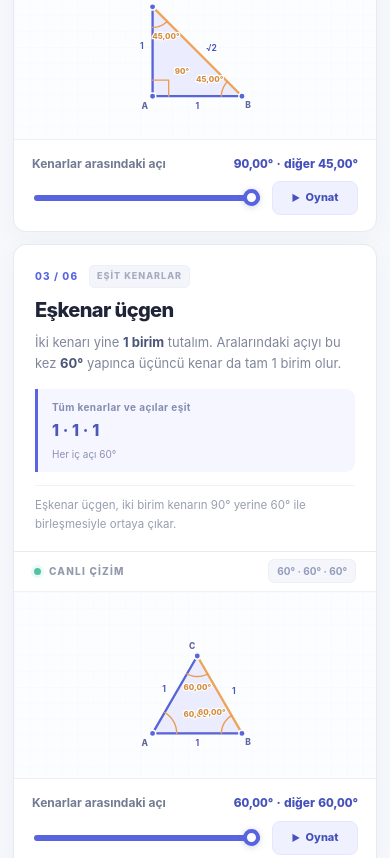
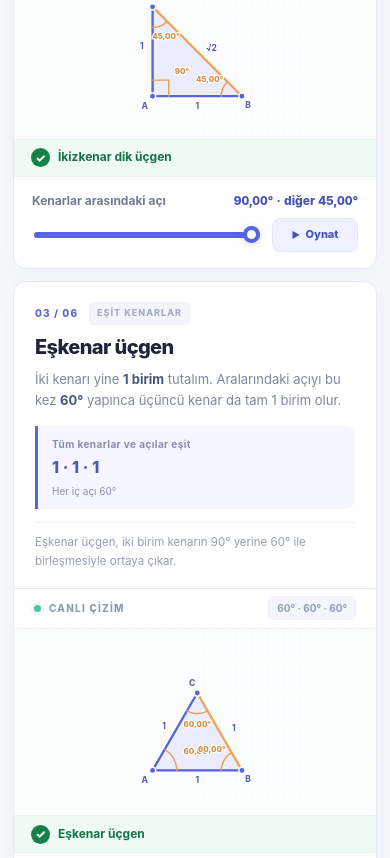
Before and after one commit to alorak/geometri, a website: page index.html in a window 390 px wide. Shown: the part 1220-2078 px from the top of the page. Drawn offline with Linux system fonts and the light colour scheme.

Commit message:
Simülasyonlarda geometrik şekil durumlarını canlı göster

```diff
--- a/app.mjs
+++ b/app.mjs
@@ -75,6 +75,21 @@ export function geometryAt(kind, progress) {
     return {kind,t,vertices:points,angle,theta,arc,chord,end:[Math.cos(theta),Math.sin(theta)]};
   }
   throw new Error('Bilinmeyen şekil: '+kind);
+}
+
+// Describe the actual shape during each construction, including its degenerate start.
+export function classifyShape(kind,progress){
+  const descriptions={
+    right:['İkizkenar dik üçgen','Dik olmayan ikizkenar üçgen','Henüz üçgen oluşmadı'],
+    equilateral:['Eşkenar üçgen','İkizkenar üçgen (eşkenar değil)','Henüz üçgen oluşmadı'],
+    square:['1 birimlik kare','Bir kenarı 1 birim olan dikdörtgen','Henüz dikdörtgen oluşmadı'],
+    quarter:['1 birimlik çeyrek çember','90°\'den küçük daire dilimi','Henüz daire dilimi oluşmadı']
+  };
+  const names=descriptions[kind];
+  if(!names)return null;
+  const t=Math.max(0,Math.min(1,Number(progress)||0));
+  const valid=t>=1;
+  return {valid,label:names[valid?0:t>0?1:2]};
 }
 
 const fmt = new Intl.NumberFormat('tr-TR',{minimumFractionDigits:2,maximumFractionDigits:2});
@@ -352,6 +367,14 @@ if(typeof document!=='undefined'){
       lesson.querySelector('output').textContent=fmt.format(length)+' birim';
       lesson.querySelector('.segment-formula-value').textContent='|AB| = '+fmt.format(length);
     }else lesson.querySelector('output').textContent=readingFor(kind,t);
+    const condition=classifyShape(kind,t);
+    const status=lesson.querySelector('.condition-status');
+    if(condition&&status){
+      status.classList.toggle('is-valid',condition.valid);
+      status.classList.toggle('is-invalid',!condition.valid);
+      status.querySelector('.condition-icon').textContent=condition.valid?'✓':'✕';
+      status.querySelector('.condition-text').textContent=condition.label;
+    }
   }
   function stopAnimation(lesson){
     if(frames.has(lesson)){cancelAnimationFrame(frames.get(lesson));frames.delete(lesson);}
--- a/index.html
+++ b/index.html
@@ -77,6 +77,7 @@
             <div class="lesson-lab">
               <div class="lab-title"><span class="live-dot"></span><span>CANLI ÇİZİM</span><span class="lab-badge">1 · 1 · √2</span></div>
               <div class="canvas-container"><svg class="shape-canvas" viewBox="0 0 640 330" role="img" aria-label="İki eşit birim kenarın açılmasıyla oluşan ikizkenar dik üçgen"></svg></div>
+              <div class="condition-status is-valid" role="status" aria-live="polite"><span class="condition-icon" aria-hidden="true">✓</span><span class="condition-text">İkizkenar dik üçgen</span></div>
               <div class="lab-controls"><div class="control-header"><label for="range-right">Kenarlar arasındaki açı</label><output class="measurement" for="range-right">90°</output></div><div class="control-row"><input id="range-right" type="range" min="0" max="100" value="100" step="1"><button class="play-button" type="button" aria-label="Dik üçgen animasyonunu oynat"><span aria-hidden="true">▶</span> Oynat</button></div></div>
             </div>
           </section>
@@ -92,6 +93,7 @@
             <div class="lesson-lab">
               <div class="lab-title"><span class="live-dot"></span><span>CANLI ÇİZİM</span><span class="lab-badge">60° · 60° · 60°</span></div>
               <div class="canvas-container"><svg class="shape-canvas" viewBox="0 0 640 330" role="img" aria-label="İki birim kenar arasındaki açı altmış dereceye kadar açılarak eşkenar üçgen oluşumu"></svg></div>
+              <div class="condition-status is-valid" role="status" aria-live="polite"><span class="condition-icon" aria-hidden="true">✓</span><span class="condition-text">Eşkenar üçgen</span></div>
               <div class="lab-controls"><div class="control-header"><label for="range-equilateral">Kenarlar arasındaki açı</label><output class="measurement" for="range-equilateral">60°</output></div><div class="control-row"><input id="range-equilateral" type="range" min="0" max="100" value="100" step="1"><button class="play-button" type="button" aria-label="Eşkenar üçgen animasyonunu oynat"><span aria-hidden="true">▶</span> Oynat</button></div></div>
             </div>
           </section>
@@ -122,6 +124,7 @@
             <div class="lesson-lab">
               <div class="lab-title"><span class="live-dot"></span><span>CANLI ÇİZİM</span><span class="lab-badge">2 eş üçgen</span></div>
               <div class="canvas-container"><svg class="shape-canvas" viewBox="0 0 640 330" role="img" aria-label="Köşegeniyle iki eş ikizkenar dik üçgene ayrılan, 45 ve 90 derece açıları gösterilen birim kare"></svg></div>
+              <div class="condition-status is-valid" role="status" aria-live="polite"><span class="condition-icon" aria-hidden="true">✓</span><span class="condition-text">1 birimlik kare</span></div>
               <div class="lab-controls"><div class="control-header"><label for="range-square">Karenin yüksekliğini tamamla</label><output class="measurement" for="range-square">1,00 birim</output></div><div class="control-row"><input id="range-square" type="range" min="0" max="100" value="100" step="1"><button class="play-button" type="button" aria-label="Kare animasyonunu oynat"><span aria-hidden="true">▶</span> Oynat</button></div></div>
             </div>
           </section>
@@ -138,6 +141,7 @@
             <div class="lesson-lab">
               <div class="lab-title"><span class="live-dot"></span><span>CANLI ÇİZİM</span><span class="lab-badge">r = 1</span></div>
               <div class="canvas-container"><svg class="shape-canvas" viewBox="0 0 640 330" role="img" aria-label="Büyütülmüş birim çemberde merkez açı, çeyrek yay ve kirişin canlı uzunlukları"></svg></div>
+              <div class="condition-status is-valid" role="status" aria-live="polite"><span class="condition-icon" aria-hidden="true">✓</span><span class="condition-text">1 birimlik çeyrek çember</span></div>
               <div class="lab-controls"><div class="control-header"><label for="range-quarter">Merkez açısını değiştir</label><output class="measurement" for="range-quarter">90° · 1,571 yay · 1,414 kiriş</output></div><div class="control-row"><input id="range-quarter" type="range" min="0" max="100" value="100" step="1"><button class="play-button" type="button" aria-label="Çeyrek çember animasyonunu oynat"><span aria-hidden="true">▶</span> Oynat</button></div></div>
             </div>
           </section>
--- a/style.css
+++ b/style.css
@@ -152,3 +152,11 @@ main{grid-column:2;grid-row:2}
   .section-heading h1{font-size:24px}
   .content{padding-top:14px}
 }
+
+/* Live validity feedback for shapes that reach their named definition at 100%. */
+.condition-status{display:flex;align-items:center;gap:8px;min-height:37px;padding:7px 17px;border-top:1px solid #edf0f6;font-size:12px;font-weight:700;line-height:1.4;transition:background-color .15s ease,color .15s ease}
+.condition-status.is-valid{background:#effaf5;color:#167348}
+.condition-status.is-invalid{background:#fff3f2;color:#b3313d}
+.condition-icon{display:inline-flex;align-items:center;justify-content:center;width:19px;height:19px;flex:0 0 19px;border-radius:50%;color:#fff;font-size:12px;font-weight:800;line-height:1}
+.is-valid .condition-icon{background:#17814c}
+.is-invalid .condition-icon{background:#c73545}
```
Also changed, not shown: tests/geometry.test.mjs (+21 -1 lines).
